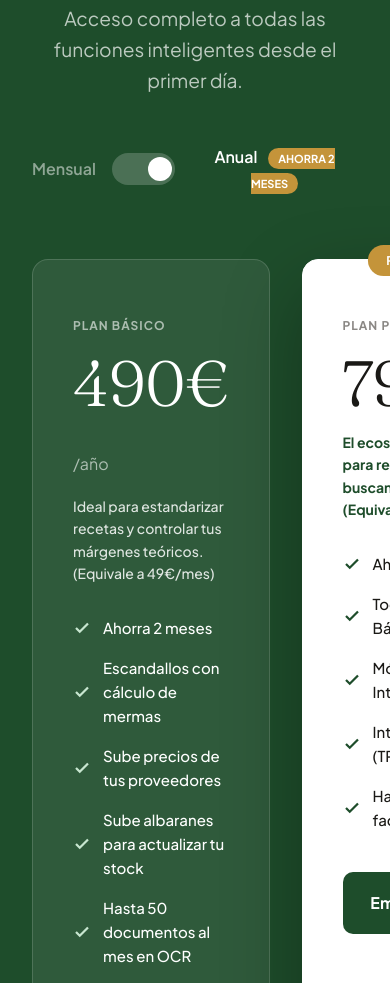
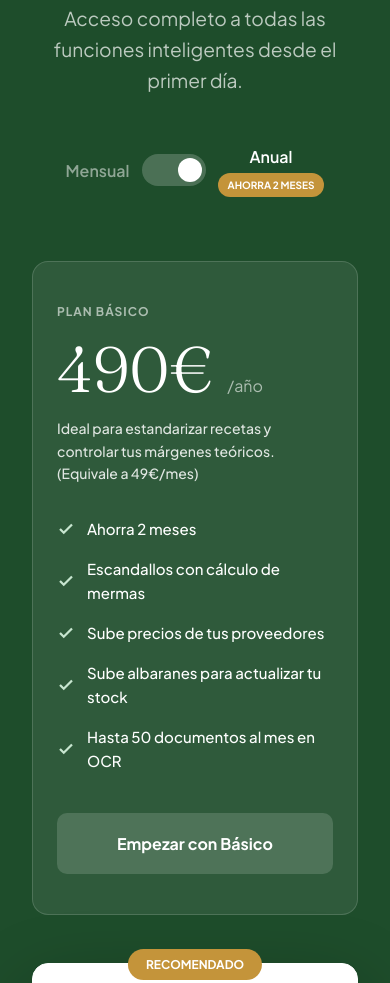
Before and after one commit to mpavone91/quantichef, a website: page index.html in a window 390 px wide. Shown: the part 8296-9279 px from the top of the page. Drawn offline with Linux system fonts and the light colour scheme.

Commit message:
Update index.html

```diff
--- a/index.html
+++ b/index.html
@@ -302,7 +302,6 @@
     .testimonial-avatar { width: 48px; height: 48px; border-radius: 50%; background: var(--verde-mint); display: flex; align-items: center; justify-content: center; font-weight: bold; color: var(--verde); font-size: 18px; flex-shrink: 0; }
     .testimonial-name { font-weight: 700; color: var(--texto); font-size: 1rem; }
     .testimonial-role { font-size: 0.85rem; color: var(--texto3); }
-    @media (max-width: 768px) { .testimonials-grid { grid-template-columns: 1fr; } }
 
     /* TOGGLE PRECIOS */
     .pricing-toggle-wrapper { display: flex; align-items: center; justify-content: center; gap: 1rem; margin-bottom: 3rem; }
@@ -492,6 +491,13 @@
       .footer-links { gap: 1rem; }
       .footer-links a { font-size: 13px; }
       footer { padding: 3rem 1.5rem; }
+      .testimonials-grid { grid-template-columns: 1fr; }
+
+      /* Ajustes extra para el precio en móvil */
+      .pricing-card { padding: 2.5rem 1.5rem !important; }
+      .pricing-toggle-wrapper { gap: 0.75rem; }
+      .pricing-toggle-label.anual { display: flex; flex-direction: column; align-items: center; }
+      .pricing-toggle-badge { margin-left: 0; margin-top: 4px; font-size: 10px; }
     }
   </style>
 </head>
@@ -760,17 +766,15 @@
       <span class="pricing-toggle-label anual active" onclick="setPricing('anual')">Anual <span class="pricing-toggle-badge">Ahorra 2 meses</span></span>
     </div>
 
-    <div class="pricing-cards" style="grid-template-columns: 1fr 1fr; max-width: 900px;">
+    <div class="pricing-cards">
 
       <!-- PLAN BÁSICO -->
-<div class="pricing-card fade-up" style="transform: none; margin: 0; width: 100%;">
+      <div class="pricing-card fade-up">
         <p style="font-size:12px; color: rgba(255, 255, 255, 0.6); font-weight:800; text-transform:uppercase; letter-spacing:1px;" id="pricing-plan-name-basic">Plan Básico</p>
-
         <div class="pricing-price">
           <span style="color: white;" id="pricing-price-val-basic">490€</span>
           <span style="font-size:1rem; font-family:'Plus Jakarta Sans', sans-serif; font-weight:400; color: rgba(255, 255, 255, 0.6);" id="pricing-price-period-basic">/año</span>
         </div>
-
         <p style="font-size:14px; color: rgba(255, 255, 255, 0.85); font-weight:500; margin-bottom:2rem;" id="pricing-desc-basic">Ideal para estandarizar recetas y controlar tus márgenes teóricos. (Equivale a 49€/mes)</p>
 
         <ul class="pricing-features">
@@ -784,10 +788,13 @@
       </div>
 
       <!-- PLAN PRO -->
-      <div class="pricing-card destacado fade-up" style="transform: scale(1.05); margin: 0; width: 100%;">
+      <div class="pricing-card destacado fade-up">
         <div class="pricing-label" id="pricing-save-badge">Recomendado</div>
         <p style="font-size:12px; color:var(--texto3); font-weight:800; text-transform:uppercase; letter-spacing:1px;" id="pricing-plan-name-pro">Plan Pro</p>
-        <div class="pricing-price"><span id="pricing-price-val-pro">790€</span><span style="font-size:1rem; font-family:'Plus Jakarta Sans', sans-serif; font-weight:400; color:var(--texto3)" id="pricing-price-period-pro">/año</span></div>
+        <div class="pricing-price">
+          <span id="pricing-price-val-pro">790€</span>
+          <span style="font-size:1rem; font-family:'Plus Jakarta Sans', sans-serif; font-weight:400; color:var(--texto3)" id="pricing-price-period-pro">/año</span>
+        </div>
         <p style="font-size:14px; color:var(--verde); font-weight:700; margin-bottom:2rem;" id="pricing-desc-pro">El ecosistema completo para restaurantes que buscan rentabilidad total. (Equivale a 79€/mes)</p>
 
         <ul class="pricing-features">
```
Lines whose indentation alone changed are shown as unchanged.
